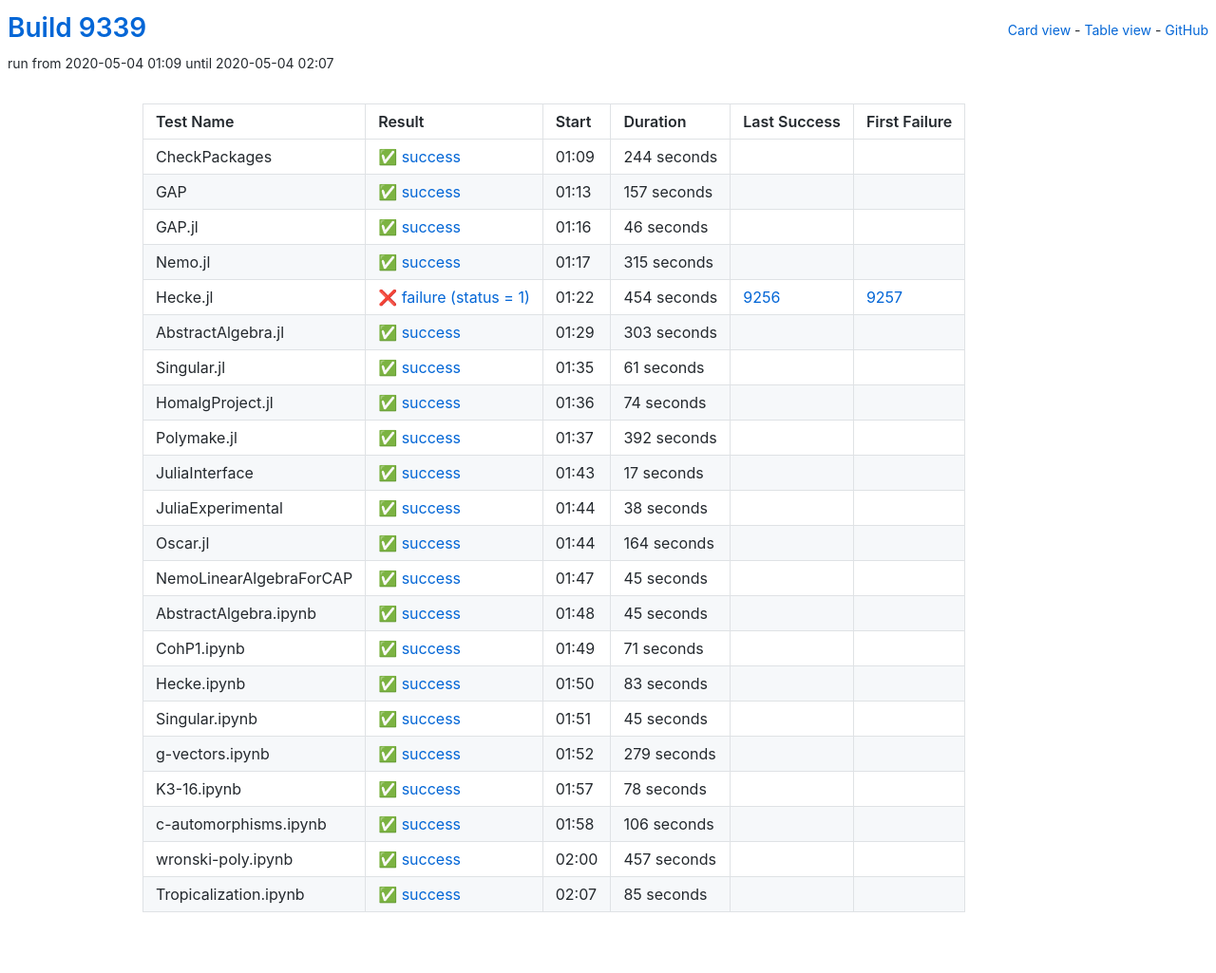
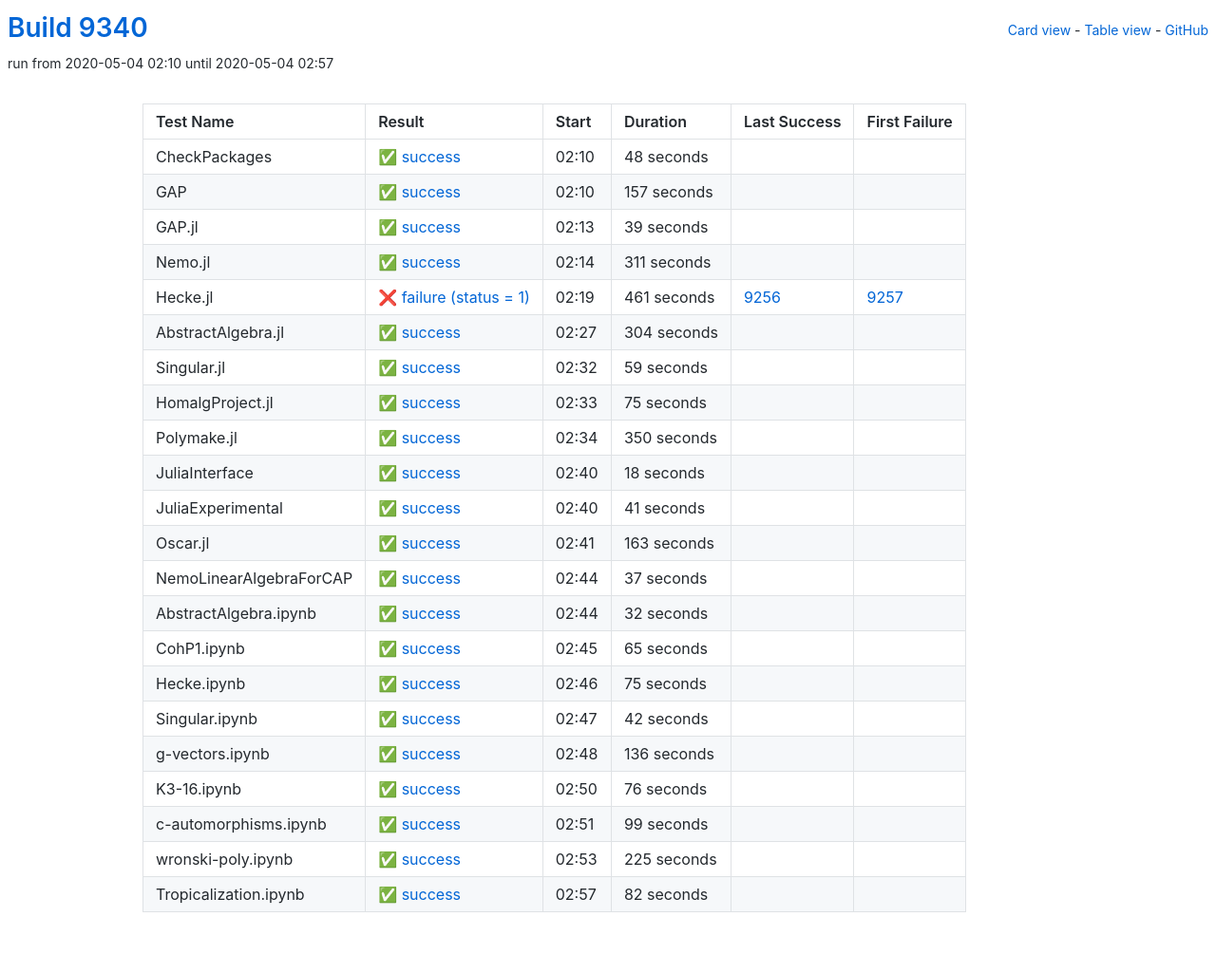
Before and after one commit to oscar-system/oscar-ci-status, a Jekyll site: the page built from table.html, in a window 1280 px wide. Shown: the whole page at 95% size. Built offline with Jekyll 4.4.1, drawn with Linux system fonts in a browser that asks for light colours.

Commit message:
Build 9340

```diff
--- a/_data/ci.yml
+++ b/_data/ci.yml
@@ -1,16 +1,16 @@
-build: 9339
-build_url: https://oscarci.mathematik.uni-kl.de/job/oscar/9339/
+build: 9340
+build_url: https://oscarci.mathematik.uni-kl.de/job/oscar/9340/
 job: oscar
 tests:
-- duration: 244
+- duration: 48
   exitcode: 0
   first_failure: false
   first_failure_url: null
   last_success: false
   last_success_url: null
-  log: https://oscarci.mathematik.uni-kl.de/job/oscar/9339/artifact/logs/build-9339/CheckPackages.log
+  log: https://oscarci.mathematik.uni-kl.de/job/oscar/9340/artifact/logs/build-9340/CheckPackages.log
   name: CheckPackages
-  start: 2020-05-04 01:09
+  start: 2020-05-04 02:10
   status: success
   success: true
 - duration: 157
@@ -19,228 +19,228 @@ tests:
   first_failure_url: null
   last_success: false
   last_success_url: null
-  log: https://oscarci.mathematik.uni-kl.de/job/oscar/9339/artifact/logs/build-9339/GAP.log
+  log: https://oscarci.mathematik.uni-kl.de/job/oscar/9340/artifact/logs/build-9340/GAP.log
   name: GAP
-  start: 2020-05-04 01:13
+  start: 2020-05-04 02:10
   status: success
   success: true
-- duration: 46
+- duration: 39
   exitcode: 0
   first_failure: false
   first_failure_url: null
   last_success: false
   last_success_url: null
-  log: https://oscarci.mathematik.uni-kl.de/job/oscar/9339/artifact/logs/build-9339/GAP.jl.log
+  log: https://oscarci.mathematik.uni-kl.de/job/oscar/9340/artifact/logs/build-9340/GAP.jl.log
   name: GAP.jl
-  start: 2020-05-04 01:16
+  start: 2020-05-04 02:13
   status: success
   success: true
-- duration: 315
+- duration: 311
   exitcode: 0
   first_failure: false
   first_failure_url: null
   last_success: false
   last_success_url: null
-  log: https://oscarci.mathematik.uni-kl.de/job/oscar/9339/artifact/logs/build-9339/Nemo.jl.log
+  log: https://oscarci.mathematik.uni-kl.de/job/oscar/9340/artifact/logs/build-9340/Nemo.jl.log
   name: Nemo.jl
-  start: 2020-05-04 01:17
+  start: 2020-05-04 02:14
   status: success
   success: true
-- duration: 454
+- duration: 461
   exitcode: 1
   first_failure: 9257
   first_failure_url: https://oscarci.mathematik.uni-kl.de/job/oscar/9257/
   last_success: 9256
   last_success_url: https://oscarci.mathematik.uni-kl.de/job/oscar/9256/
-  log: https://oscarci.mathematik.uni-kl.de/job/oscar/9339/artifact/logs/build-9339/Hecke.jl.log
+  log: https://oscarci.mathematik.uni-kl.de/job/oscar/9340/artifact/logs/build-9340/Hecke.jl.log
   name: Hecke.jl
-  start: 2020-05-04 01:22
+  start: 2020-05-04 02:19
   status: failure
   success: false
-- duration: 303
+- duration: 304
   exitcode: 0
   first_failure: false
   first_failure_url: null
   last_success: false
   last_success_url: null
-  log: https://oscarci.mathematik.uni-kl.de/job/oscar/9339/artifact/logs/build-9339/AbstractAlgebra.jl.log
+  log: https://oscarci.mathematik.uni-kl.de/job/oscar/9340/artifact/logs/build-9340/AbstractAlgebra.jl.log
   name: AbstractAlgebra.jl
-  start: 2020-05-04 01:29
+  start: 2020-05-04 02:27
   status: success
   success: true
-- duration: 61
+- duration: 59
   exitcode: 0
   first_failure: false
   first_failure_url: null
   last_success: false
   last_success_url: null
-  log: https://oscarci.mathematik.uni-kl.de/job/oscar/9339/artifact/logs/build-9339/Singular.jl.log
+  log: https://oscarci.mathematik.uni-kl.de/job/oscar/9340/artifact/logs/build-9340/Singular.jl.log
   name: Singular.jl
-  start: 2020-05-04 01:35
+  start: 2020-05-04 02:32
   status: success
   success: true
-- duration: 74
+- duration: 75
   exitcode: 0
   first_failure: false
   first_failure_url: null
   last_success: false
   last_success_url: null
-  log: https://oscarci.mathematik.uni-kl.de/job/oscar/9339/artifact/logs/build-9339/HomalgProject.jl.log
+  log: https://oscarci.mathematik.uni-kl.de/job/oscar/9340/artifact/logs/build-9340/HomalgProject.jl.log
   name: HomalgProject.jl
-  start: 2020-05-04 01:36
+  start: 2020-05-04 02:33
   status: success
   success: true
-- duration: 392
+- duration: 350
   exitcode: 0
   first_failure: false
   first_failure_url: null
   last_success: false
   last_success_url: null
-  log: https://oscarci.mathematik.uni-kl.de/job/oscar/9339/artifact/logs/build-9339/Polymake.jl.log
+  log: https://oscarci.mathematik.uni-kl.de/job/oscar/9340/artifact/logs/build-9340/Polymake.jl.log
   name: Polymake.jl
-  start: 2020-05-04 01:37
+  start: 2020-05-04 02:34
   status: success
   success: true
-- duration: 17
+- duration: 18
   exitcode: 0
   first_failure: false
   first_failure_url: null
   last_success: false
   last_success_url: null
-  log: https://oscarci.mathematik.uni-kl.de/job/oscar/9339/artifact/logs/build-9339/JuliaInterface.log
+  log: https://oscarci.mathematik.uni-kl.de/job/oscar/9340/artifact/logs/build-9340/JuliaInterface.log
   name: JuliaInterface
-  start: 2020-05-04 01:43
+  start: 2020-05-04 02:40
   status: success
   success: true
-- duration: 38
+- duration: 41
   exitcode: 0
   first_failure: false
   first_failure_url: null
   last_success: false
   last_success_url: null
-  log: https://oscarci.mathematik.uni-kl.de/job/oscar/9339/artifact/logs/build-9339/JuliaExperimental.log
+  log: https://oscarci.mathematik.uni-kl.de/job/oscar/9340/artifact/logs/build-9340/JuliaExperimental.log
   name: JuliaExperimental
-  start: 2020-05-04 01:44
+  start: 2020-05-04 02:40
   status: success
   success: true
-- duration: 164
+- duration: 163
   exitcode: 0
   first_failure: false
   first_failure_url: null
   last_success: false
   last_success_url: null
-  log: https://oscarci.mathematik.uni-kl.de/job/oscar/9339/artifact/logs/build-9339/Oscar.jl.log
+  log: https://oscarci.mathematik.uni-kl.de/job/oscar/9340/artifact/logs/build-9340/Oscar.jl.log
   name: Oscar.jl
-  start: 2020-05-04 01:44
+  start: 2020-05-04 02:41
   status: success
   success: true
-- duration: 45
+- duration: 37
   exitcode: 0
   first_failure: false
   first_failure_url: null
   last_success: false
   last_success_url: null
-  log: https://oscarci.mathematik.uni-kl.de/job/oscar/9339/artifact/logs/build-9339/NemoLinearAlgebraForCAP.log
+  log: https://oscarci.mathematik.uni-kl.de/job/oscar/9340/artifact/logs/build-9340/NemoLinearAlgebraForCAP.log
   name: NemoLinearAlgebraForCAP
-  start: 2020-05-04 01:47
+  start: 2020-05-04 02:44
   status: success
   success: true
-- duration: 45
+- duration: 32
   exitcode: 0
   first_failure: false
   first_failure_url: null
   last_success: false
   last_success_url: null
-  log: https://oscarci.mathematik.uni-kl.de/job/oscar/9339/artifact/logs/build-9339/AbstractAlgebra.ipynb.log
+  log: https://oscarci.mathematik.uni-kl.de/job/oscar/9340/artifact/logs/build-9340/AbstractAlgebra.ipynb.log
   name: AbstractAlgebra.ipynb
-  start: 2020-05-04 01:48
+  start: 2020-05-04 02:44
   status: success
   success: true
-- duration: 71
+- duration: 65
   exitcode: 0
   first_failure: false
   first_failure_url: null
   last_success: false
   last_success_url: null
-  log: https://oscarci.mathematik.uni-kl.de/job/oscar/9339/artifact/logs/build-9339/CohP1.ipynb.log
+  log: https://oscarci.mathematik.uni-kl.de/job/oscar/9340/artifact/logs/build-9340/CohP1.ipynb.log
   name: CohP1.ipynb
-  start: 2020-05-04 01:49
+  start: 2020-05-04 02:45
   status: success
   success: true
-- duration: 83
+- duration: 75
   exitcode: 0
   first_failure: false
   first_failure_url: null
   last_success: false
   last_success_url: null
-  log: https://oscarci.mathematik.uni-kl.de/job/oscar/9339/artifact/logs/build-9339/Hecke.ipynb.log
+  log: https://oscarci.mathematik.uni-kl.de/job/oscar/9340/artifact/logs/build-9340/Hecke.ipynb.log
   name: Hecke.ipynb
-  start: 2020-05-04 01:50
+  start: 2020-05-04 02:46
   status: success
   success: true
-- duration: 45
+- duration: 42
   exitcode: 0
   first_failure: false
   first_failure_url: null
   last_success: false
   last_success_url: null
-  log: https://oscarci.mathematik.uni-kl.de/job/oscar/9339/artifact/logs/build-9339/Singular.ipynb.log
+  log: https://oscarci.mathematik.uni-kl.de/job/oscar/9340/artifact/logs/build-9340/Singular.ipynb.log
   name: Singular.ipynb
-  start: 2020-05-04 01:51
+  start: 2020-05-04 02:47
   status: success
   success: true
-- duration: 279
+- duration: 136
   exitcode: 0
   first_failure: false
   first_failure_url: null
   last_success: false
   last_success_url: null
-  log: https://oscarci.mathematik.uni-kl.de/job/oscar/9339/artifact/logs/build-9339/g-vectors.ipynb.log
+  log: https://oscarci.mathematik.uni-kl.de/job/oscar/9340/artifact/logs/build-9340/g-vectors.ipynb.log
   name: g-vectors.ipynb
-  start: 2020-05-04 01:52
+  start: 2020-05-04 02:48
   status: success
   success: true
-- duration: 78
+- duration: 76
   exitcode: 0
   first_failure: false
   first_failure_url: null
   last_success: false
   last_success_url: null
-  log: https://oscarci.mathematik.uni-kl.de/job/oscar/9339/artifact/logs/build-9339/K3-16.ipynb.log
+  log: https://oscarci.mathematik.uni-kl.de/job/oscar/9340/artifact/logs/build-9340/K3-16.ipynb.log
   name: K3-16.ipynb
-  start: 2020-05-04 01:57
+  start: 2020-05-04 02:50
   status: success
   success: true
-- duration: 106
+- duration: 99
   exitcode: 0
   first_failure: false
   first_failure_url: null
   last_success: false
   last_success_url: null
-  log: https://oscarci.mathematik.uni-kl.de/job/oscar/9339/artifact/logs/build-9339/c-automorphisms.ipynb.log
+  log: https://oscarci.mathematik.uni-kl.de/job/oscar/9340/artifact/logs/build-9340/c-automorphisms.ipynb.log
   name: c-automorphisms.ipynb
-  start: 2020-05-04 01:58
+  start: 2020-05-04 02:51
   status: success
   success: true
-- duration: 457
+- duration: 225
   exitcode: 0
   first_failure: false
   first_failure_url: null
   last_success: false
   last_success_url: null
-  log: https://oscarci.mathematik.uni-kl.de/job/oscar/9339/artifact/logs/build-9339/wronski-poly.ipynb.log
+  log: https://oscarci.mathematik.uni-kl.de/job/oscar/9340/artifact/logs/build-9340/wronski-poly.ipynb.log
   name: wronski-poly.ipynb
-  start: 2020-05-04 02:00
+  start: 2020-05-04 02:53
   status: success
   success: true
-- duration: 85
+- duration: 82
   exitcode: 0
   first_failure: false
   first_failure_url: null
   last_success: false
   last_success_url: null
-  log: https://oscarci.mathematik.uni-kl.de/job/oscar/9339/artifact/logs/build-9339/Tropicalization.ipynb.log
+  log: https://oscarci.mathematik.uni-kl.de/job/oscar/9340/artifact/logs/build-9340/Tropicalization.ipynb.log
   name: Tropicalization.ipynb
-  start: 2020-05-04 02:07
+  start: 2020-05-04 02:57
   status: success
   success: true
```
Also changed, not shown: README.md.
